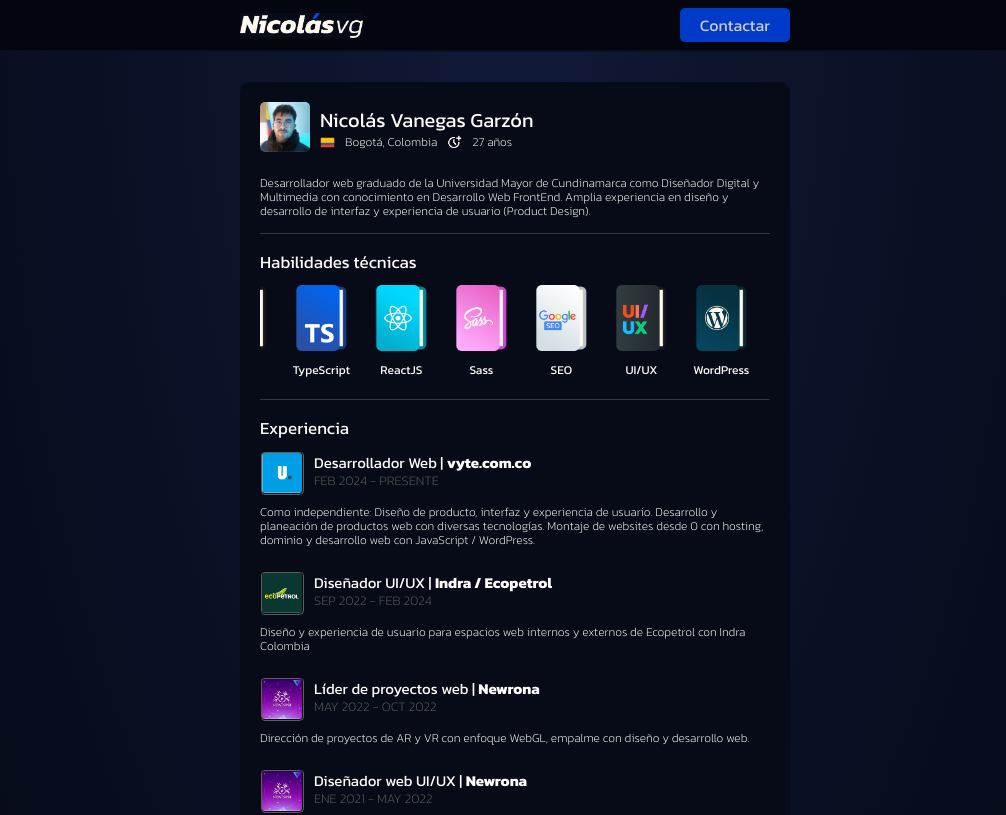
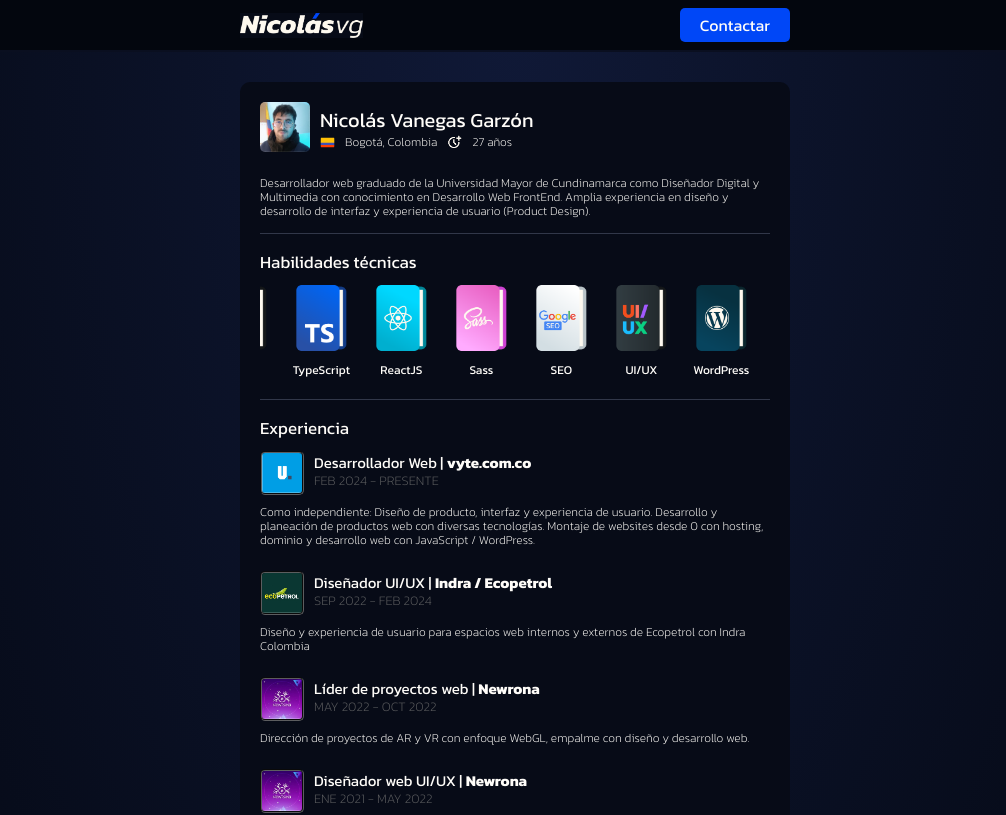
Before and after one commit to nhockjs/nicolasvg, a Next.js app: page / in a window 1280 px wide. Shown: the top 815 px of the page, without its empty margins (125-1131 px from the left). Built offline with nearby package versions, Linux system fonts and the light colour scheme.

Commit message:
Revert "Botón CTA con enlace"
This reverts commit 60e973966fb94bef4cf4ba2a540c0aaa5f28d1af.

```diff
--- a/app/layout.tsx
+++ b/app/layout.tsx
@@ -34,13 +34,7 @@ export default function RootLayout({
               {/* <Link className="layout__header__link" href="/cuenta">
                 Mi cuenta
               </Link> */}
-              <a
-                href="https://api.whatsapp.com/send?phone=573054139565&text=Hola,%20vi%20tu%20portafolio%20en%20nicolasvg.com"
-                target="_blank"
-                className="layout__cta"
-              >
-                Contactar
-              </a>
+              <a className="layout__cta">Contactar</a>
             </div>
           </div>
         </header>
--- a/app/styles/layout.scss
+++ b/app/styles/layout.scss
@@ -83,17 +83,15 @@
 .layout__cta {
   background-color: var(--ctaColor);
   color: var(--textOne);
-  text-decoration: none;
   padding: 5px 20px;
   height: 35px;
   border: none;
   border-radius: 5px;
   transition: 0.2s;
-  opacity: 80%;
-  transition: 0.3s;
 }
 
 .layout__cta:hover {
+  scale: 1.05;
   cursor: pointer;
-  opacity: 100%;
+  opacity: 10;
 }
```
